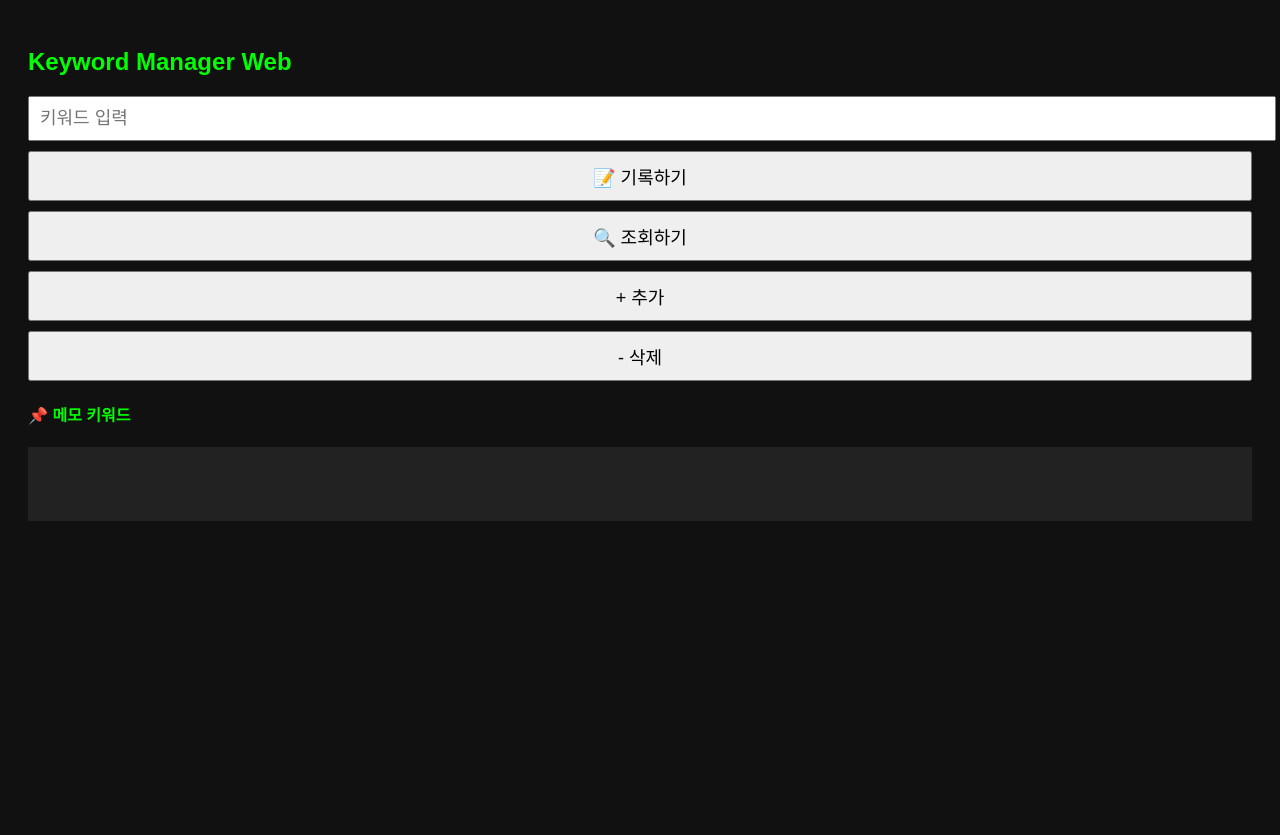
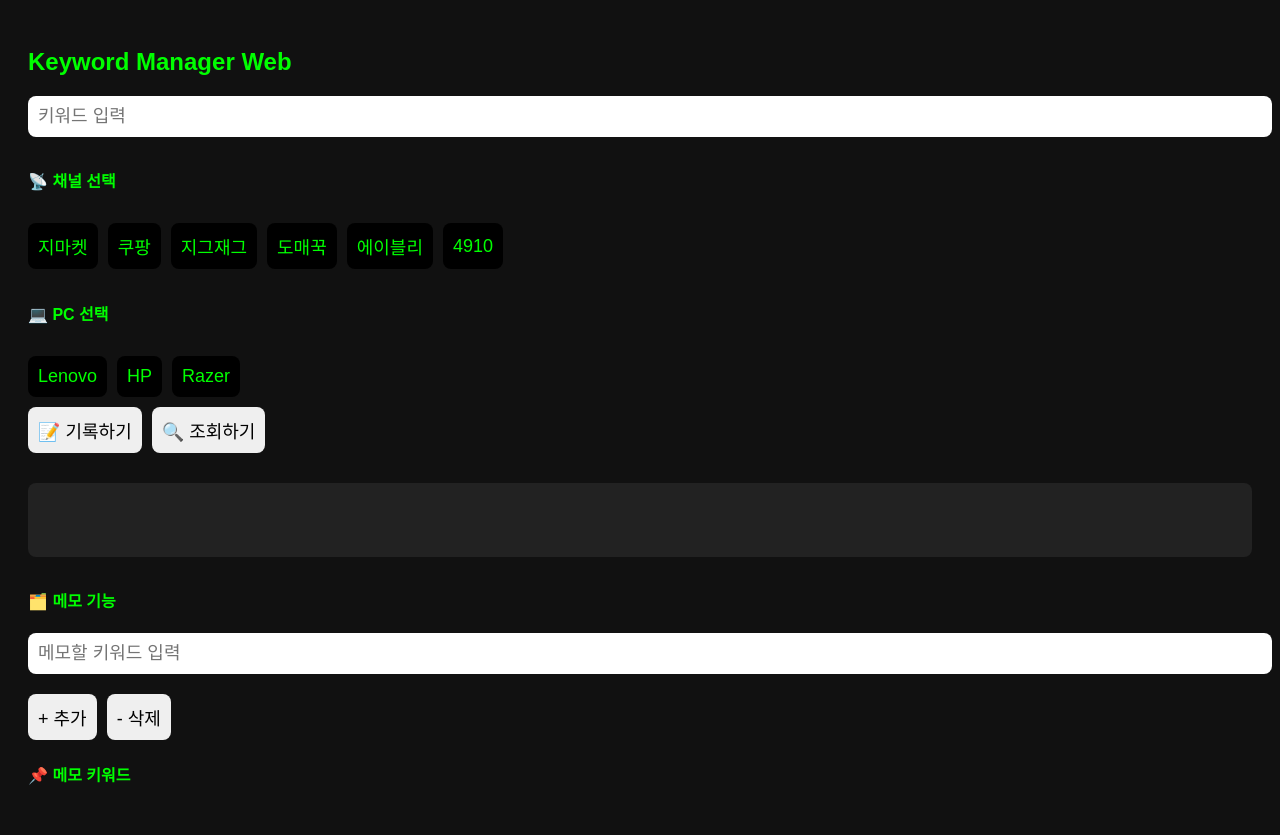
Before and after one commit to nanainternational/keywaordmanager-web, a Flask app: page / in a window 1280 px wide. Before the commit the page ends 521 px from the top, so only its background shows below. Run offline with Flask 3, Linux system fonts and the light colour scheme.

Commit message:
First commit

```diff
--- a/templates/index.html
+++ b/templates/index.html
@@ -1,9 +1,9 @@
 <!DOCTYPE html>
 <html lang="ko">
 <head>
-  <meta charset="UTF-8">
+  <meta charset="UTF-8" />
   <title>Keyword Manager Web</title>
-  <meta name="viewport" content="width=device-width, initial-scale=1.0">
+  <meta name="viewport" content="width=device-width, initial-scale=1.0" />
   <style>
     body {
       background: #111;
@@ -20,14 +20,36 @@
       padding: 10px;
       font-size: 18px;
       width: 100%;
+      border-radius: 8px;
+      border: none;
+    }
+    .row {
+      display: flex;
+      gap: 10px;
+      flex-wrap: wrap;
     }
     button {
       padding: 10px;
       font-size: 18px;
-      width: 100%;
+      border-radius: 8px;
+      border: none;
+      cursor: pointer;
+    }
+    .select-btn {
+      background: black;
+      color: #0f0;
+    }
+    .select-btn.selected {
+      background: #0f0;
+      color: #111;
+    }
+    .memo-input {
+      margin-bottom: 20px;
+      display: block;
     }
     .log {
       background: #222;
+      border-radius: 8px;
       padding: 10px;
       margin-top: 20px;
       white-space: pre-wrap;
@@ -40,12 +62,50 @@
 <body>
   <h2>Keyword Manager Web</h2>
   <form method="POST">
-    <input name="keyword" value="{{ keyword }}" placeholder="키워드 입력">
+    <!-- ✅ 키워드 입력 -->
+    <input name="keyword" value="{{ keyword }}" placeholder="키워드 입력" />
+
+    <!-- ✅ 채널 선택: 하드코딩 -->
+    <h4>📡 채널 선택</h4>
+    <div class="row" id="channel-buttons">
+      <button type="button" class="select-btn" onclick="selectOption('channel', '지마켓', this)">지마켓</button>
+      <button type="button" class="select-btn" onclick="selectOption('channel', '쿠팡', this)">쿠팡</button>
+      <button type="button" class="select-btn" onclick="selectOption('channel', '지그재그', this)">지그재그</button>
+      <button type="button" class="select-btn" onclick="selectOption('channel', '도매꾹', this)">도매꾹</button>
+      <button type="button" class="select-btn" onclick="selectOption('channel', '에이블리', this)">에이블리</button>
+      <button type="button" class="select-btn" onclick="selectOption('channel', '4910', this)">4910</button>
+    </div>
+
+    <!-- ✅ PC 선택: 하드코딩 -->
+    <h4>💻 PC 선택</h4>
+    <div class="row" id="pc-buttons">
+      <button type="button" class="select-btn" onclick="selectOption('pc', 'Lenovo', this)">Lenovo</button>
+      <button type="button" class="select-btn" onclick="selectOption('pc', 'HP', this)">HP</button>
+      <button type="button" class="select-btn" onclick="selectOption('pc', 'Razer', this)">Razer</button>
+    </div>
+
+    <!-- ✅ 기록/조회 한줄 -->
+    <div class="row">
       <button name="action" value="record">📝 기록하기</button>
       <button name="action" value="check">🔍 조회하기</button>
+    </div>
+
+    <!-- ✅ 로그 박스: 메모 기능 위로 이동 -->
+    <div class="log">
+      {% for line in log %}
+        {{ line }}<br />
+      {% endfor %}
+    </div>
+
+    <!-- ✅ 메모 기능: 테두리 제거 -->
+    <div>
+      <h4>🗂️ 메모 기능</h4>
+      <input class="memo-input" name="memo_keyword" placeholder="메모할 키워드 입력" />
+
+      <div class="row">
         <button name="action" value="add_memo">+ 추가</button>
         <button name="action" value="delete_memo">- 삭제</button>
-  </form>
+      </div>
 
       <h4>📌 메모 키워드</h4>
       <ul>
@@ -53,11 +113,25 @@
           <li>{{ memo }}</li>
         {% endfor %}
       </ul>
+    </div>
 
-  <div class="log">
-    {% for line in log %}
-      {{ line }}<br>
-    {% endfor %}
-  </div>
+    <!-- ✅ 선택값 숨은필드 -->
+    <input type="hidden" name="selected_channel" id="selected_channel">
+    <input type="hidden" name="selected_pc" id="selected_pc">
+  </form>
+
+  <!-- ✅ 선택 처리 JS -->
+  <script>
+    function selectOption(type, value, btn) {
+      if (type === 'channel') {
+        document.getElementById('selected_channel').value = value;
+        document.querySelectorAll('#channel-buttons .select-btn').forEach(b => b.classList.remove('selected'));
+      } else {
+        document.getElementById('selected_pc').value = value;
+        document.querySelectorAll('#pc-buttons .select-btn').forEach(b => b.classList.remove('selected'));
+      }
+      btn.classList.add('selected');
+    }
+  </script>
 </body>
 </html>
```
Lines whose indentation alone changed are shown as unchanged.
